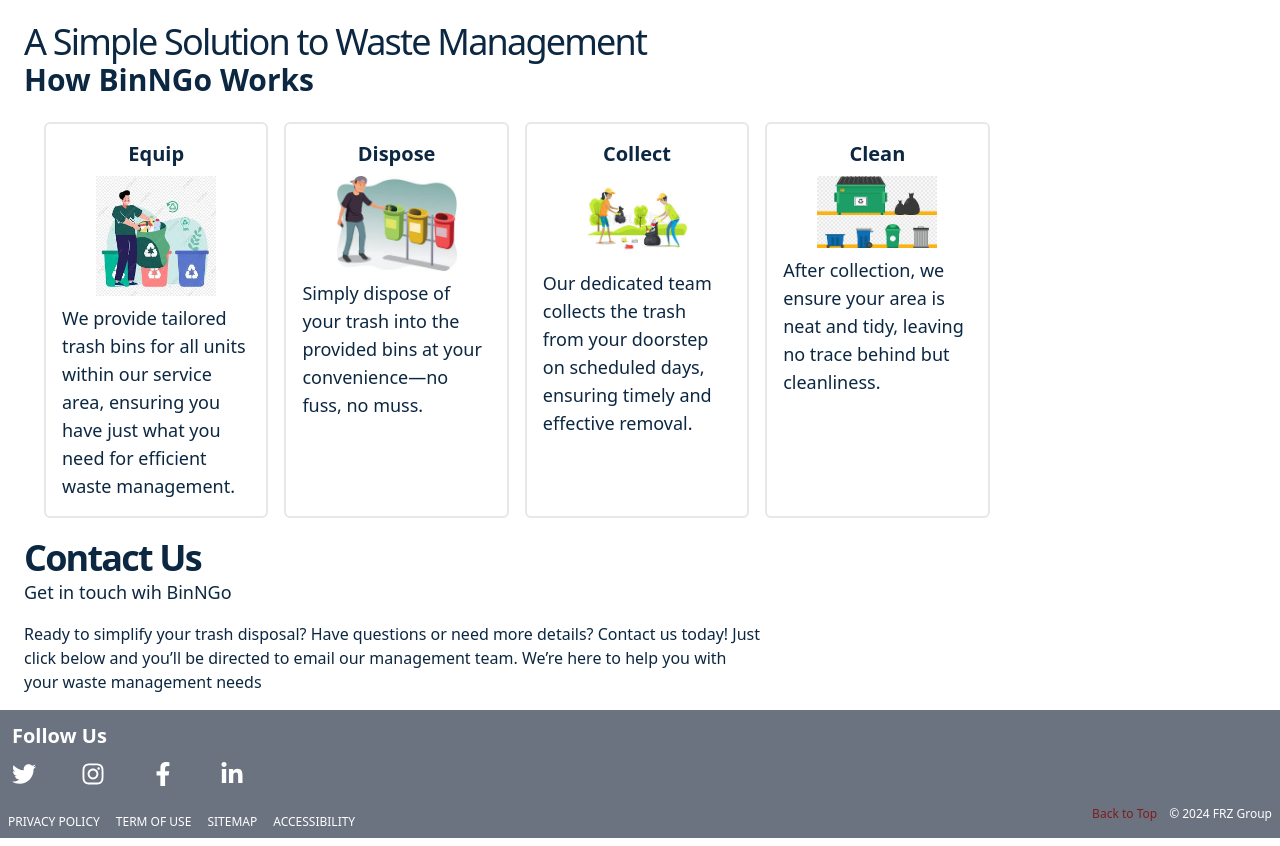
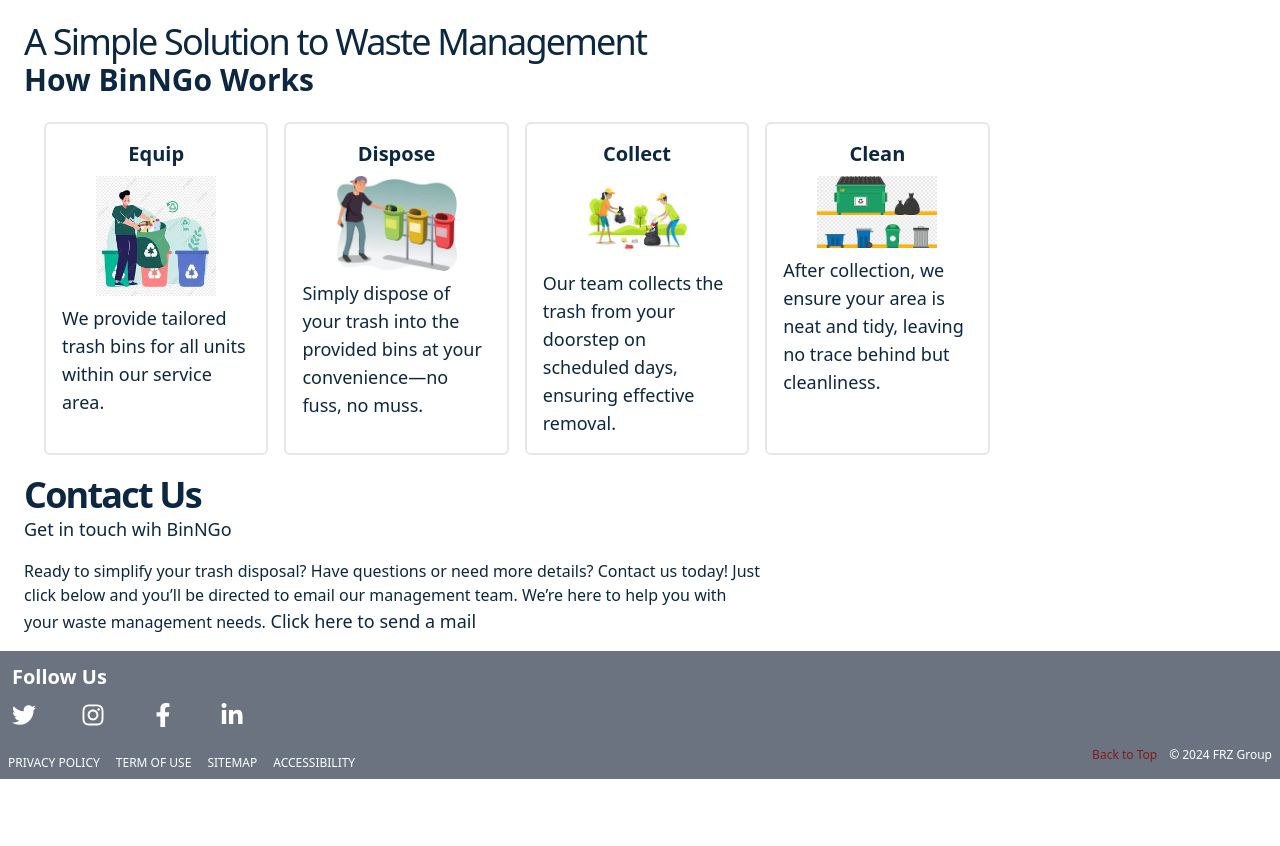
Before and after one commit to Fritzgerrad/binngo-frontend, a Next.js app: page / in a window 1280 px wide. Shown: the part 420-1266 px from the top of the page. After the commit the page ends 1207 px from the top, so only its background shows below. Built offline with nearby package versions, Linux system fonts and the light colour scheme.

Commit message:
added email link and fixed how to text

```diff
--- a/src/pages/index.js
+++ b/src/pages/index.js
@@ -148,7 +148,7 @@
             <ul className="hidden lg:flex px-3" >
               <DetailList
                 title="Equip"
-                details="We provide tailored trash bins for all units within our service area, ensuring you have just what you need for efficient waste management."
+                details="We provide tailored trash bins for all units within our service area."
                 imgName="equip"
               />
 
@@ -159,7 +159,7 @@
               />
               <DetailList
                 title="Collect"
-                 details="Our dedicated team collects the trash from your doorstep on scheduled days, ensuring timely and effective removal."
+                 details="Our team collects the trash from your doorstep on scheduled days, ensuring effective removal."
                 imgName="collect"
               />
               <DetailList
@@ -194,7 +194,10 @@
           Get in touch wih BinNGo
       </h4>
       <p className="font-light text-base">
-      Ready to simplify your trash disposal? Have questions or need more details? Contact us today! Just click below and you’ll be directed to email our management team. We’re here to help you with your waste management needs
+      Ready to simplify your trash disposal? Have questions or need more details? Contact us today! Just click below and you’ll be directed to email our management team. We’re here to help you with your waste management needs.
+      <a
+      className="text-lg hover:text-red-900 mr-3 hover:underline"
+      href="mailto:chinedunwosu54@gmail.com?subject=Enquiry%20about%20BinNGo%20"> Click here to send a mail</a>
       </p>
       </div>
 
```
